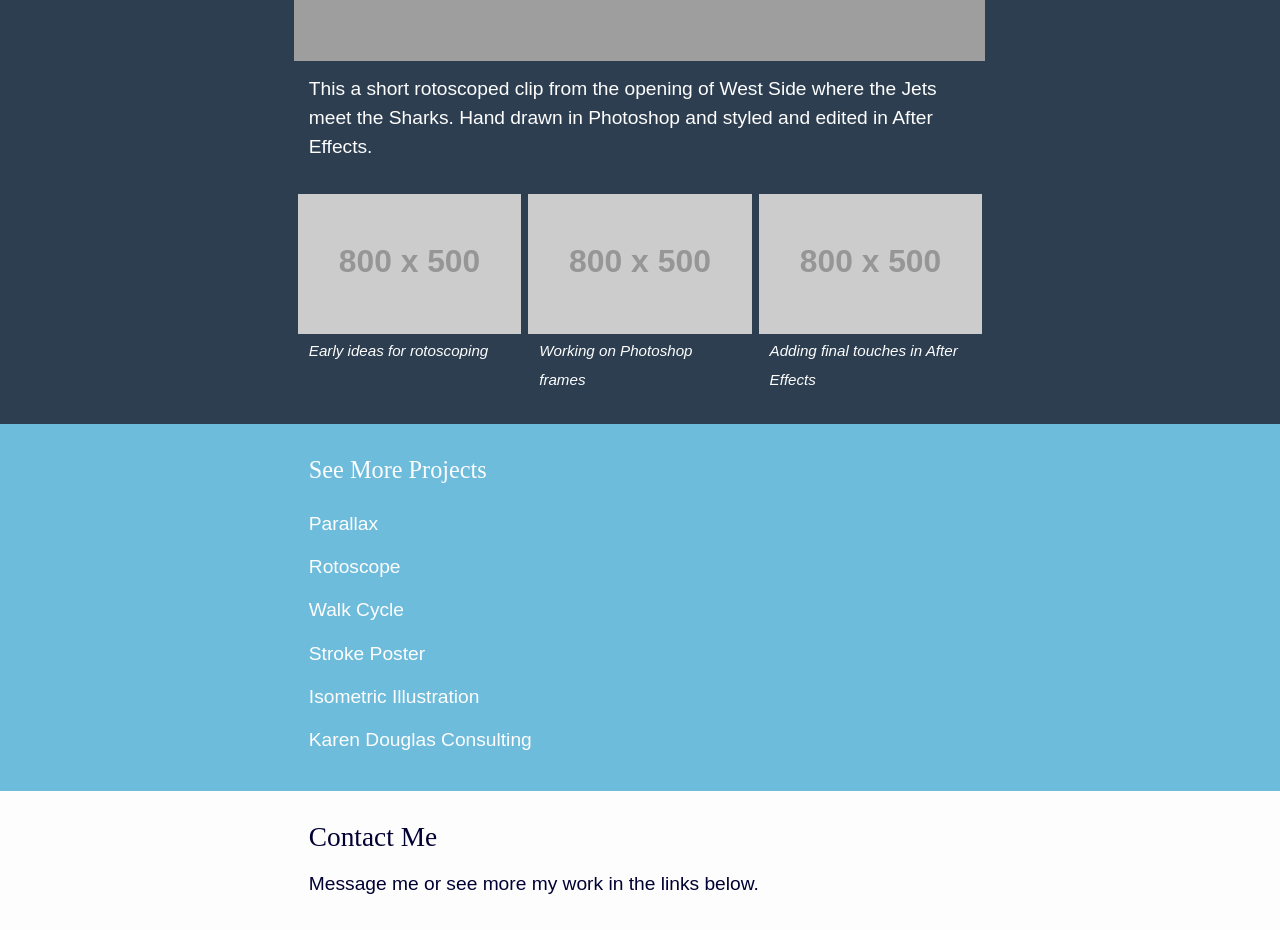
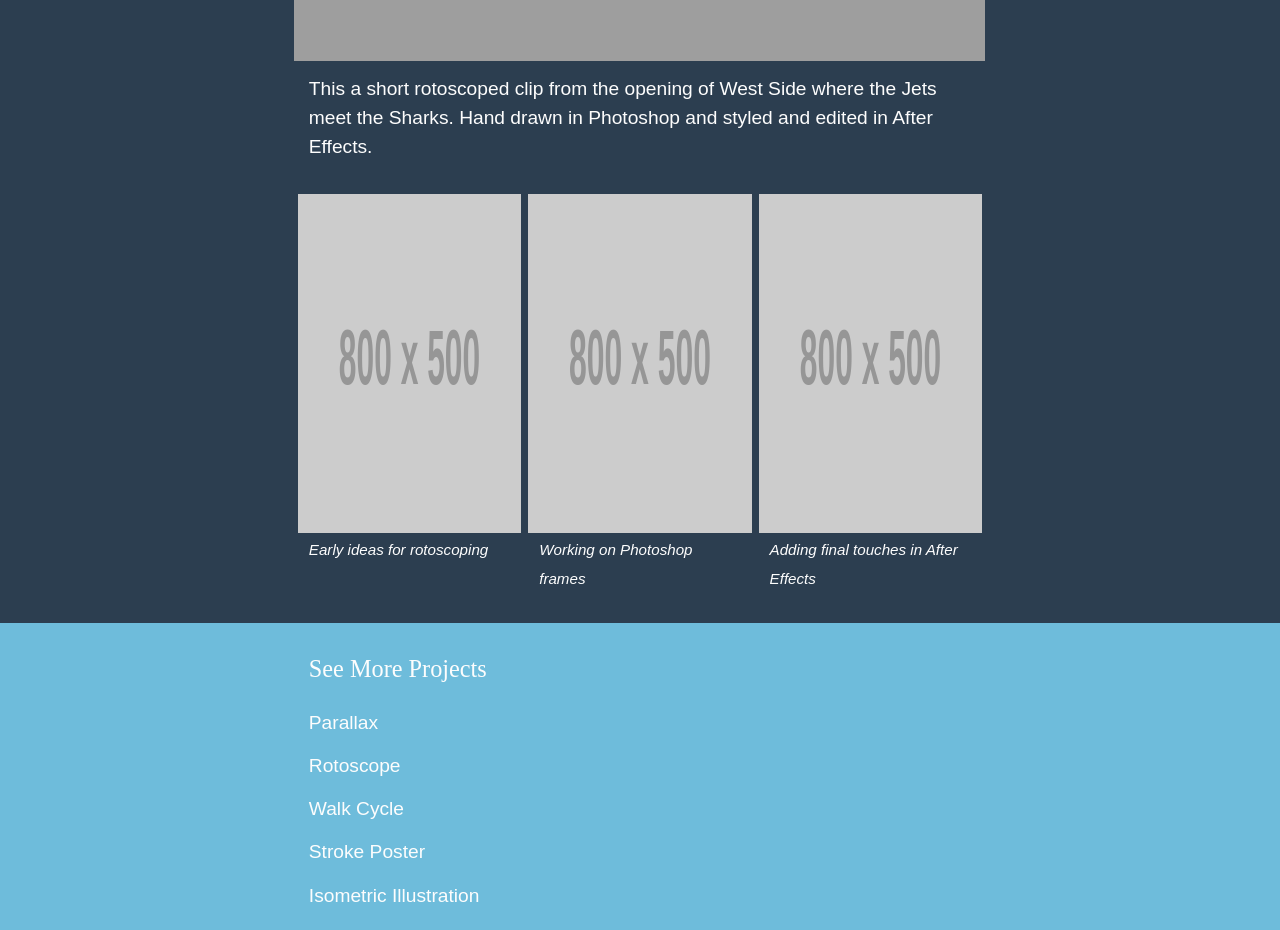
Before and after one commit to hldouglas/portfolio, a Jekyll site: the page built from rotoscope.html, in a window 1280 px wide. Shown: the part 479-1409 px from the top of the page. Built offline with Jekyll 4.4.1, drawn with Linux system fonts in a browser that asks for light colours; grey boxes are pictures that could not be loaded.

Commit message:
Adding even more embed containers

```diff
--- a/rotoscope.html
+++ b/rotoscope.html
@@ -15,19 +15,25 @@ layout: projects
     </div>
     <div class="unit unit-xs-1 unit-s-1 unit-m-1-2 unit-l-1-3 unit-xl-1-3">
       <figure>
-        <img itemprop="image" class="img-flex image island-1-8" src="https://via.placeholder.com/800x500">
+        <div class="embed embed-2by3">
+          <img itemprop="image" class="img-flex image island-1-8 embed-item" src="https://via.placeholder.com/800x500">
+        </div>
         <figcaption class="gutter-1-2 micro">Early ideas for rotoscoping</figcaption>
       </figure>
     </div>
     <div class="unit unit-xs-1 unit-s-1 unit-m-1-2 unit-l-1-3 unit-xl-1-3">
       <figure>
-        <img itemprop="image" class="img-flex image island-1-8" src="https://via.placeholder.com/800x500">
+        <div class="embed embed-2by3">
+          <img itemprop="image" class="img-flex image island-1-8 embed-item" src="https://via.placeholder.com/800x500">
+        </div>
         <figcaption class="gutter-1-2 micro">Working on Photoshop frames</figcaption>
       </figure>
     </div>
     <div class="unit unit-xs-1 unit-s-1 unit-m-1 unit-l-1-3 unit-xl-1-3">
       <figure>
-        <img itemprop="image" class="img-flex image island-1-8" src="https://via.placeholder.com/800x500">
+        <div class="embed embed-2by3">
+          <img itemprop="image" class="img-flex image island-1-8 embed-item" src="https://via.placeholder.com/800x500">
+        </div>
         <figcaption class="gutter-1-2 micro">Adding final touches in After Effects</figcaption>
       </figure>
     </div>
```
